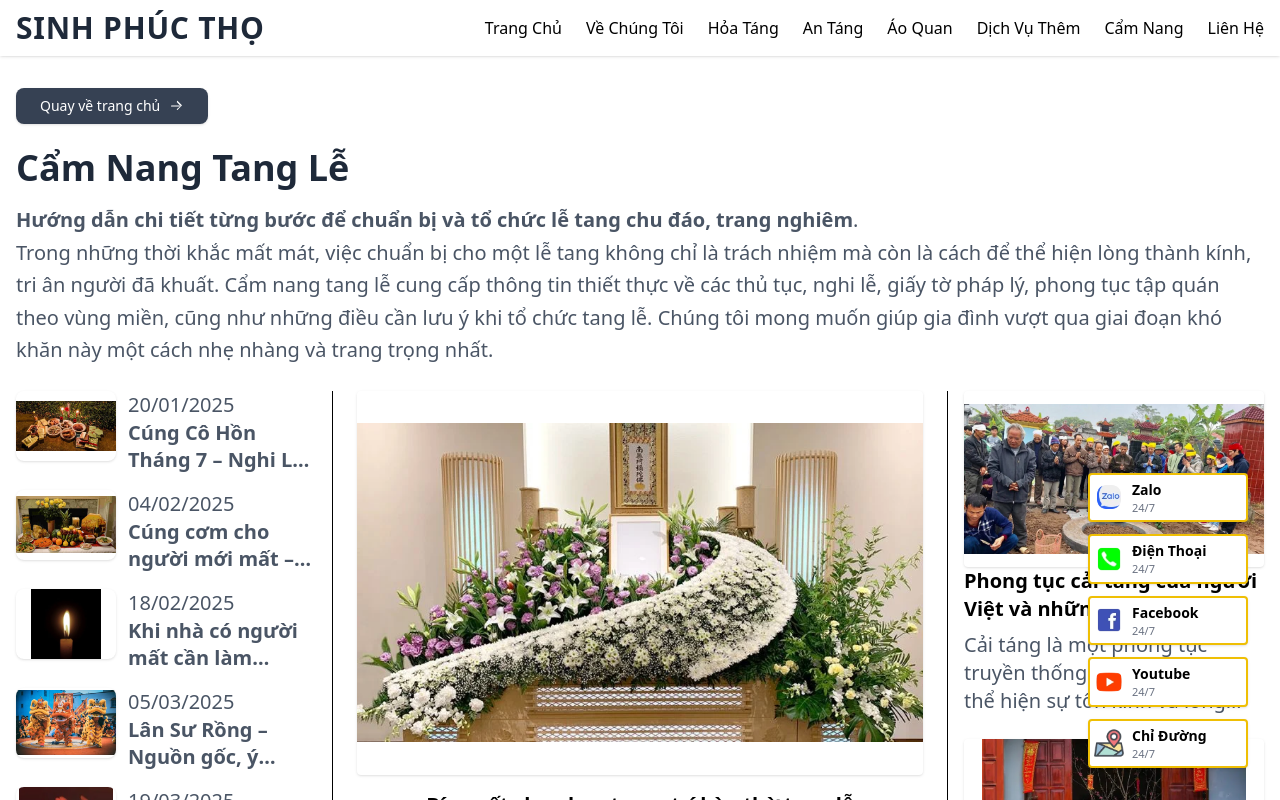
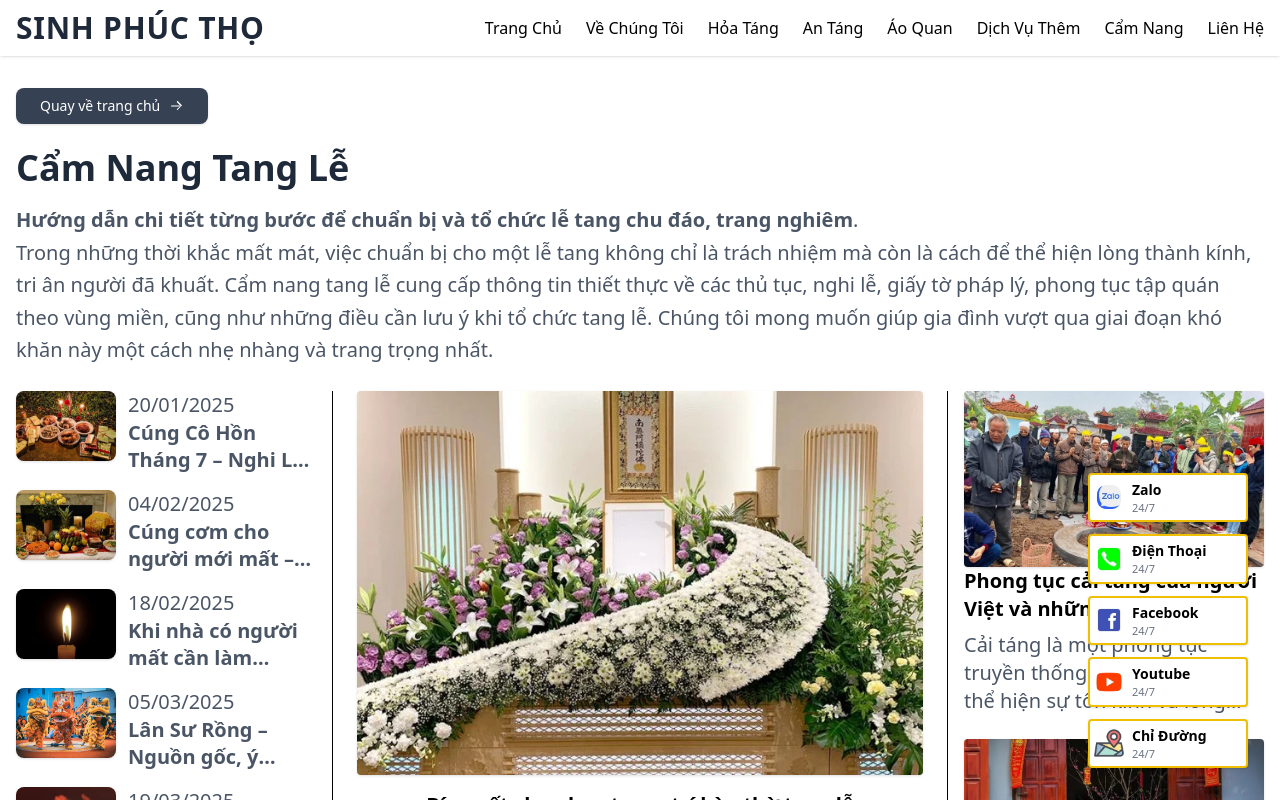
Before and after one commit to nhatthanhtranho/trai-hom-go-vap, a Next.js app: page / in a window 1280 px wide. Shown: the top 800 px of the page. Built offline with nearby package versions, Linux system fonts and the light colour scheme.

Commit message:
fix image

```diff
--- a/src/components/CustomImage.tsx
+++ b/src/components/CustomImage.tsx
@@ -1,33 +1,42 @@
 'use client';
 
+import { formatLink } from '@/utils/formatLink';
+import Image, { ImageProps } from 'next/image';
 import React from 'react';
-import Image, { ImageProps } from 'next/image';
-import { formatLink } from '@/utils/formatLink';
 
-interface CustomImageProps extends Omit<ImageProps, 'src' | 'alt'> {
-  /** Đường dẫn ảnh (có thể là local hoặc URL) */
+interface CustomImageProps
+  extends Omit<ImageProps, 'src' | 'alt' | 'fill' | 'width' | 'height'> {
   src: string;
-  /** Mô tả thay thế ảnh (SEO-friendly) */
   alt?: string;
-  /** Lớp Tailwind hoặc CSS bổ sung */
+  description?: string;
   className?: string;
-  /** Kiểu hiển thị ảnh */
   objectFit?: 'contain' | 'cover' | 'fill' | 'none' | 'scale-down';
+  fill?: boolean;
+  width?: number;
+  height?: number;
 }
 
 const CustomImage: React.FC<CustomImageProps> = ({
   src,
   alt = '',
-  className,
-  objectFit = 'contain',
+  className = '',
+  objectFit = 'cover',
+  fill = false,
+  width,
+  height,
   ...rest
 }) => {
+  // ✅ Tự động chọn giữa fill và width/height
+  const imageProps = fill
+    ? { fill: true }
+    : { width: width || 800, height: height || 600 };
+
   return (
     <Image
       src={formatLink(src)}
+      className={className}
       alt={alt}
-      fill
-      className={className}
+      {...imageProps}
       style={{ objectFit }}
       sizes="100vw"
       {...rest}
```
